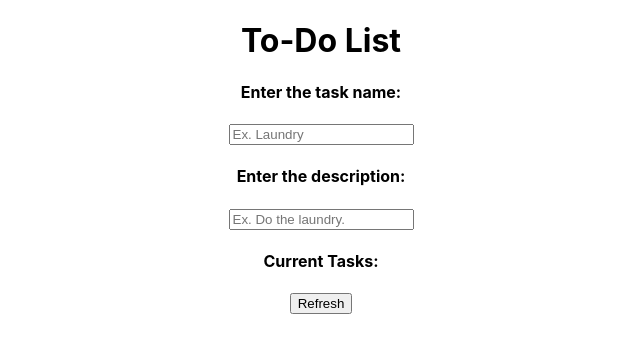
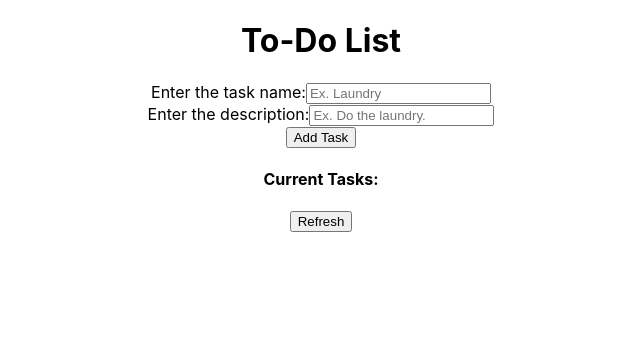
Before and after one commit to AminZom/To-Do-List, a React (Create React App) app in the folder src/main/frontend/: page / in a window 1280 px wide. Shown: the top 352 px of the page, without its empty margins (319-959 px from the left). Built offline with nearby package versions, Linux system fonts and the light colour scheme; no server answers.

Commit message:
Adding task functionality to front end (with bugs)

```diff
--- a/src/main/frontend/src/App.js
+++ b/src/main/frontend/src/App.js
@@ -6,7 +6,9 @@ import TaskDataService from './service/TaskDataService';
 
 class App extends Component {
   state = {
-    tasks: []
+    tasks: [],
+    newTaskName: "",
+    newTaskDescription: ""
   }
 
   constructor(props) {
@@ -35,6 +37,24 @@ class App extends Component {
           )
   }
 
+  taskNameChangeHandler = (event) => {
+    this.setState({ newTaskName: event.target.value });
+  }
+
+  taskDescChangeHandler = (event) => {
+    this.setState({ newTaskDescription: event.target.value });
+  }
+
+  addTask = (event) => {
+    event.preventDefault()
+    TaskDataService.addNewTask(this.state.newTaskName, this.state.newTaskDescription)
+          .then(
+              response => {
+                  console.log(response)
+              }
+          )
+  }
+
   inputChangedHandler = (event) => {
     this.setState({
       tasks: event.target.value
@@ -45,7 +65,7 @@ class App extends Component {
     return (
       <div className="App">
         <h1>To-Do List</h1>
-        <Form changed={this.inputChangedHandler}/>
+        <Form submitTask = {this.addTask} nameChanged={this.taskNameChangeHandler} descChanged={this.taskDescChangeHandler}/>
         <View refresh={this.refreshTasks} tasks={this.state.tasks.join(", ")}/>
       </div>
     );
--- a/src/main/frontend/src/Form/Form.js
+++ b/src/main/frontend/src/Form/Form.js
@@ -2,12 +2,19 @@ import React from 'react';
 
 const form = ( props ) => {
   return (
-    <div className = "Form">
-        <h4>Enter the task name:</h4>
-        <input type="text" id="taskName" placeholder="Ex. Laundry"/>
-        <h4>Enter the description:</h4>
-        <input type="text" id="description" placeholder="Ex. Do the laundry."/>
-    </div>
+    <form onSubmit={props.submitTask}>
+        <label>
+            Enter the task name:
+            <input type="text" placeholder="Ex. Laundry" onChange={props.nameChanged}/>
+        </label>
+        <br></br>
+        <label>
+            Enter the description:
+            <input type="text" placeholder="Ex. Do the laundry." onChange={props.descChanged}/>
+        </label>
+        <br></br>
+        <button type="submit">Add Task</button>
+    </form>
   );
 }
 
--- a/src/main/frontend/src/service/TaskDataService.js
+++ b/src/main/frontend/src/service/TaskDataService.js
@@ -11,6 +11,10 @@ class TaskDataService {
     retrieveTask(id) {
         return axios.get(`${TASK_API_URL}/list/${id}`);
     }
+
+    addNewTask(name, description) {
+        return axios.post(`${TASK_API_URL}/add`, { name, description })
+    }
 }
 
 export default new TaskDataService()
```
